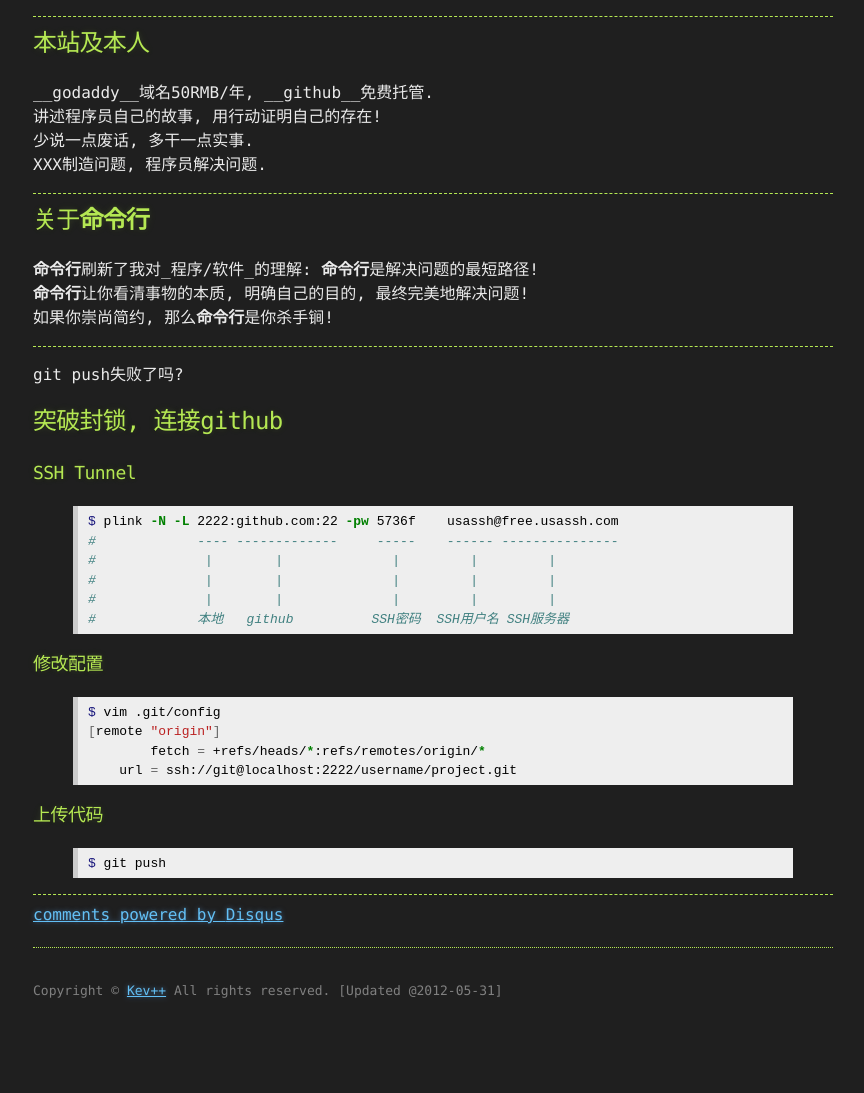
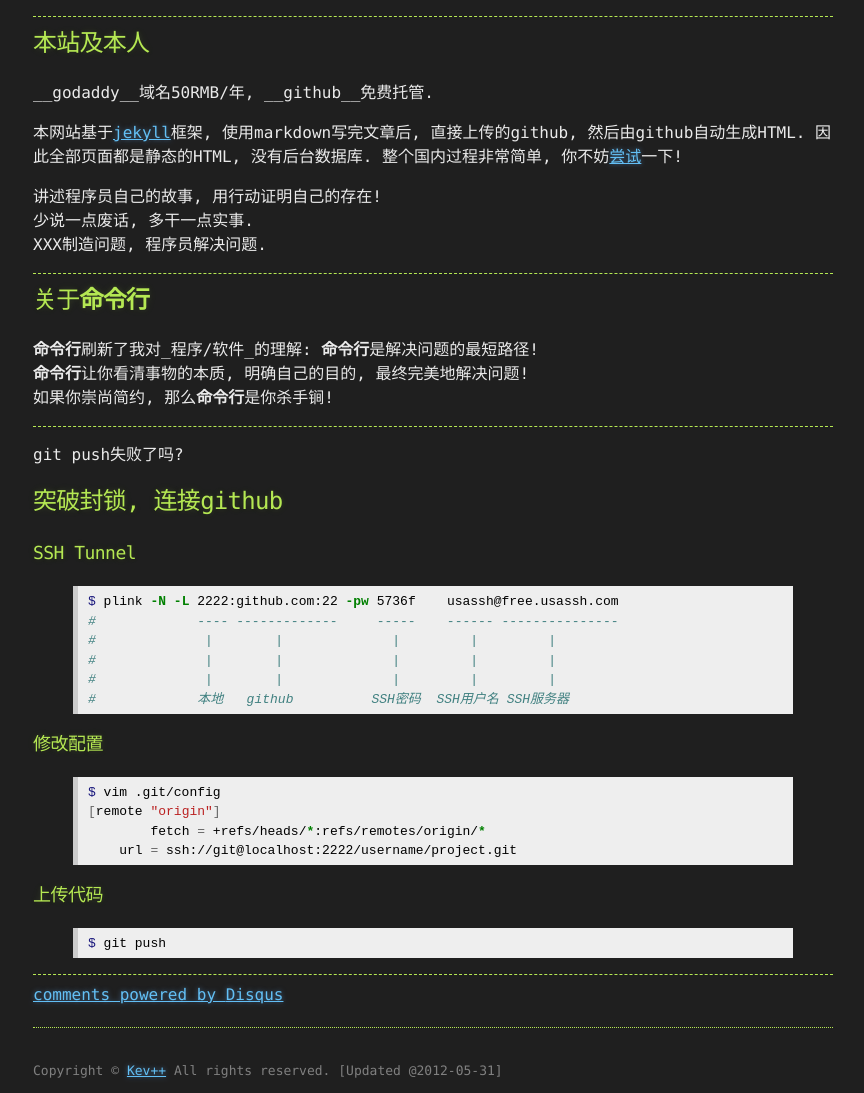
Before and after one commit to gotovoid/hjkl, a Jekyll site: the page built from about.md, in a window 1280 px wide. Shown: the part 510-1603 px from the top of the page, without its empty margins (207-1071 px from the left). Built offline with Jekyll 4.4.1, drawn with Linux system fonts in a browser that asks for light colours; Markdown is read by kramdown in place of the engine named in the settings; comment, search, counter and statistics services are not loaded; before the commit the page ends 1523 px from its top, so only the background shows below that.

Commit message:
update about.md

```diff
--- a/about.md
+++ b/about.md
@@ -12,6 +12,12 @@
 
 ## 本站及本人
 __godaddy__域名50RMB/年, __github__免费托管.
+
+本网站基于[jekyll][1]框架,
+使用markdown写完文章后, 直接上传的github, 然后由github自动生成HTML.
+因此全部页面都是静态的HTML, 没有后台数据库.
+整个国内过程非常简单, 你不妨[尝试][1]一下!
+
 讲述程序员自己的故事, 用行动证明自己的存在!
 少说一点废话, 多干一点实事.
 XXX制造问题, 程序员解决问题.
```
Also changed, not shown: other parts of about.md (+2 -0 lines).
